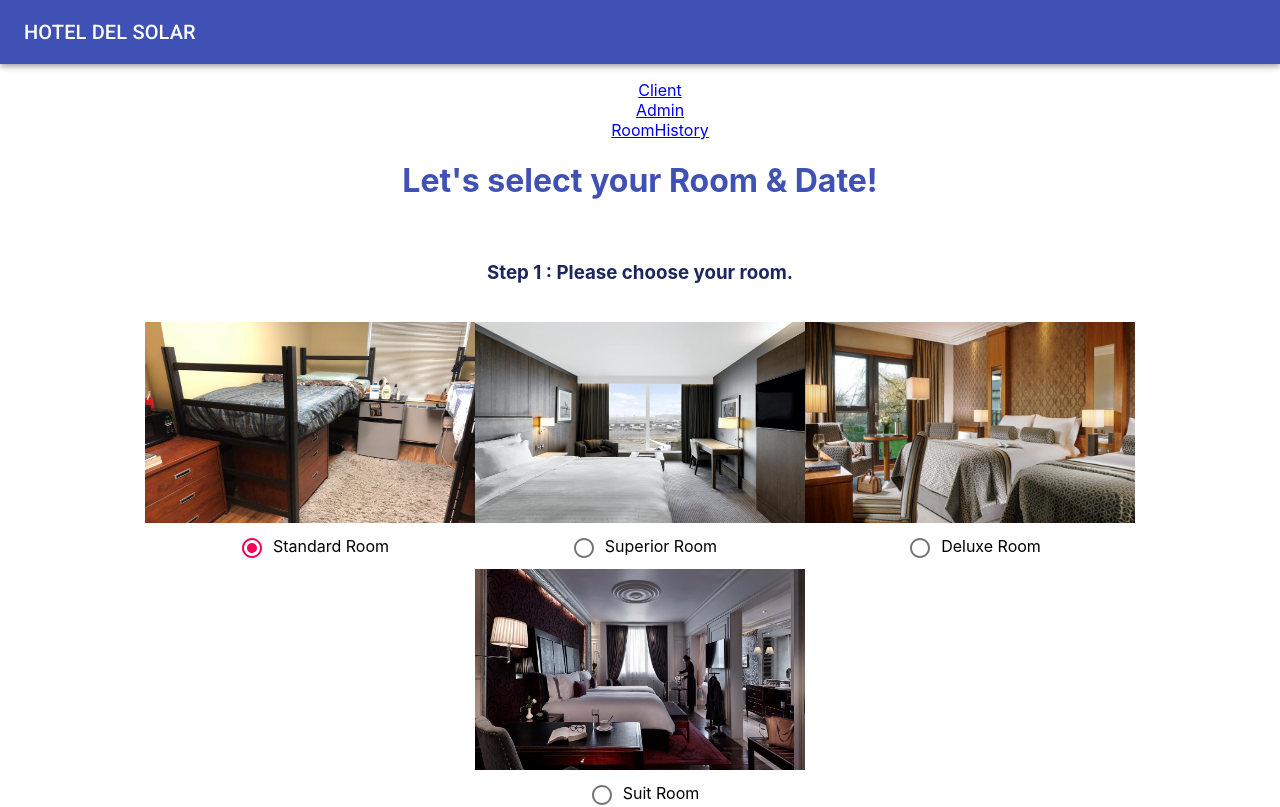
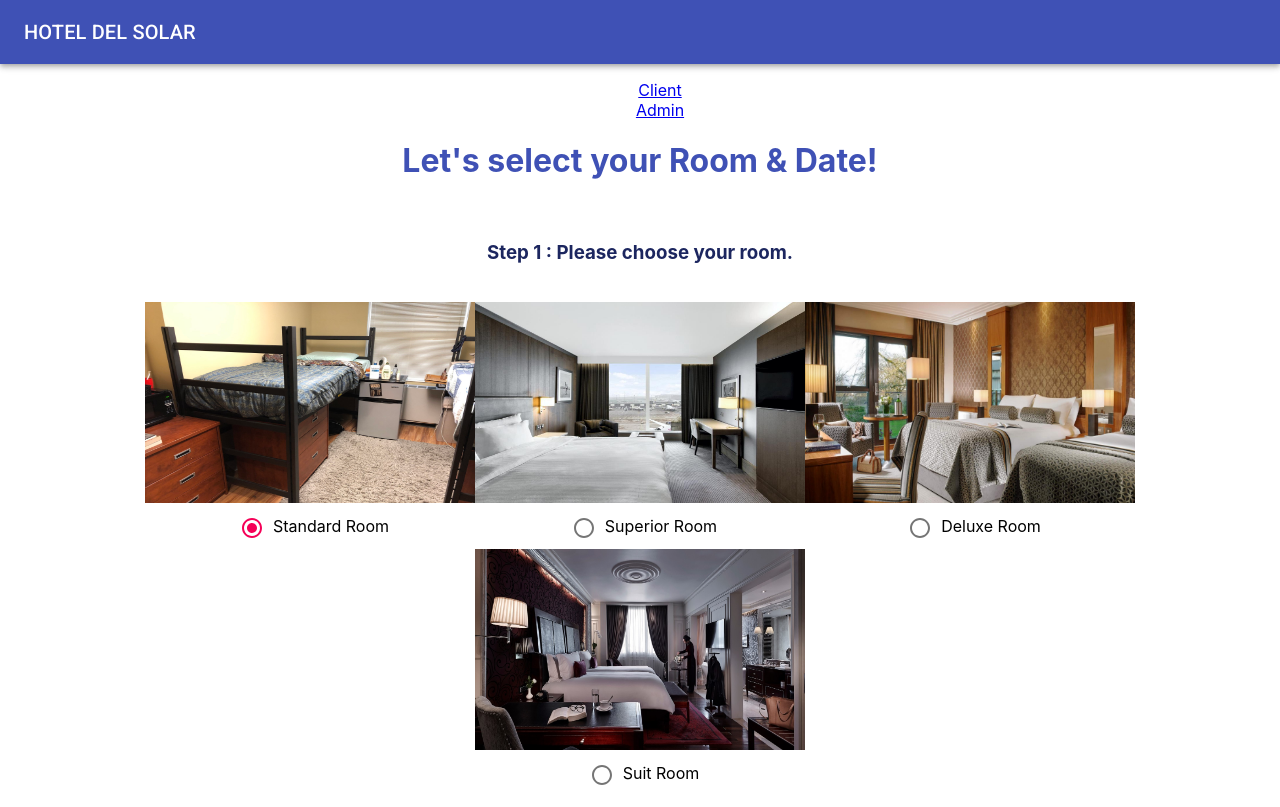
Before and after one commit to dolphinep/hotel-del-solar, a React (Create React App) app in the folder frontend/: page / in a window 1280 px wide. Shown: the top 807 px of the page. Built offline with nearby package versions, Linux system fonts and the light colour scheme.

Commit message:
move history to admin page

```diff
--- a/frontend/src/App.js
+++ b/frontend/src/App.js
@@ -24,7 +24,6 @@ export default function App() {
             <br></br>
             <Link to="/admin">Admin</Link>
             <br></br>
-            <Link to="/history">RoomHistory</Link>
           </ul>
         </nav>
 
@@ -33,7 +32,6 @@ export default function App() {
         <Switch>
           <Route path="/admin" component={Admin}/>
           <Route path="/register" component={Register}/>
-          <Route path="/history" component={RoomHistory}/>
           <Route exact path="/" component={withRouter(Client)}/>
         </Switch>
       </div>
--- a/frontend/src/pages/Admin.js
+++ b/frontend/src/pages/Admin.js
@@ -1,13 +1,13 @@
 
 import React from "react";
-import { Switch, Route, Link, withRouter, Redirect } from 'react-router-dom';
+import { Switch, Route, Link, withRouter } from 'react-router-dom';
 import Table from './components/Table';
 import Login from './Login';
 import Container from '@material-ui/core/Container';
 import Breadcrumbs from '@material-ui/core/Breadcrumbs';
 import Grid from '@material-ui/core/Grid';
 import Roomreservation from "./roomreservation";
-import { Tab } from "@material-ui/core";
+import RoomHistory from "./RoomHistory";
 
 
 function handleClick(event) {
@@ -73,7 +73,7 @@ class Admin extends React.Component {
                         </Container>
                     </Route>
                     <Route path={`${path}/history`}>
-                        <h2>porsche</h2>
+                        <RoomHistory/>
                     </Route>
                 </Switch>
 
```
